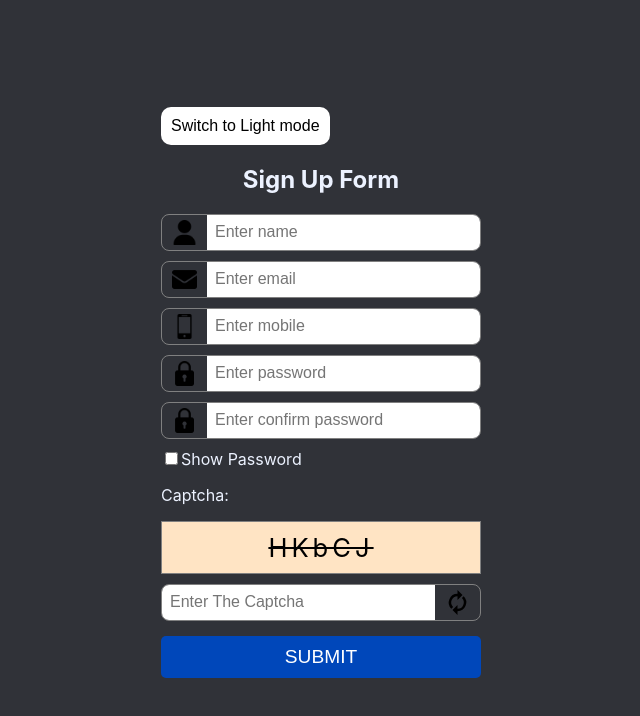
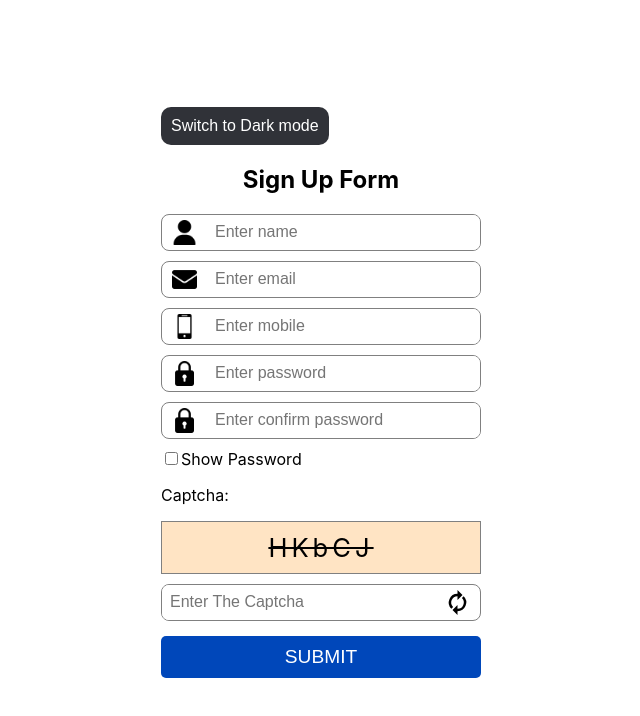
Before and after one commit to jaikrishnaverma-dev/RCO-8-Signup, a React (Create React App) app: page / in a window 1280 px wide. Shown: the top 716 px of the page, without its empty margins (319-959 px from the left). Built offline with nearby package versions, Linux system fonts and the light colour scheme.

Commit message:
default light mode

```diff
--- a/src/App.js
+++ b/src/App.js
@@ -2,10 +2,7 @@ import './App.css';
 import Signup from './components/Signup';
 
 function App() {
-  return (
-  <>
-  <Signup/>
-  </>  );
+  return (<Signup/>);
 }
 
 export default App;
--- a/src/components/Signup.jsx
+++ b/src/components/Signup.jsx
@@ -24,7 +24,7 @@ const initialState = {
 
 const Signup = () => {
   const [state, setState] = useState(initialState);
-  const [darkMode, setDarkMode] = useState(true);
+  const [darkMode, setDarkMode] = useState(false);
   const captchaMsg = useRef();
   // responsible for generate captcha of 5 character
   const captchaGenerator = () => {
@@ -80,7 +80,7 @@ const Signup = () => {
 
   //  when form submitted then check all sides completed or not
   const submitHandler = (event) => {
-   event.preventDefault();
+    event.preventDefault();
     let flag = true;
     Object.entries(state.form).forEach((key, val) => {
       if (val.msg) {
```
